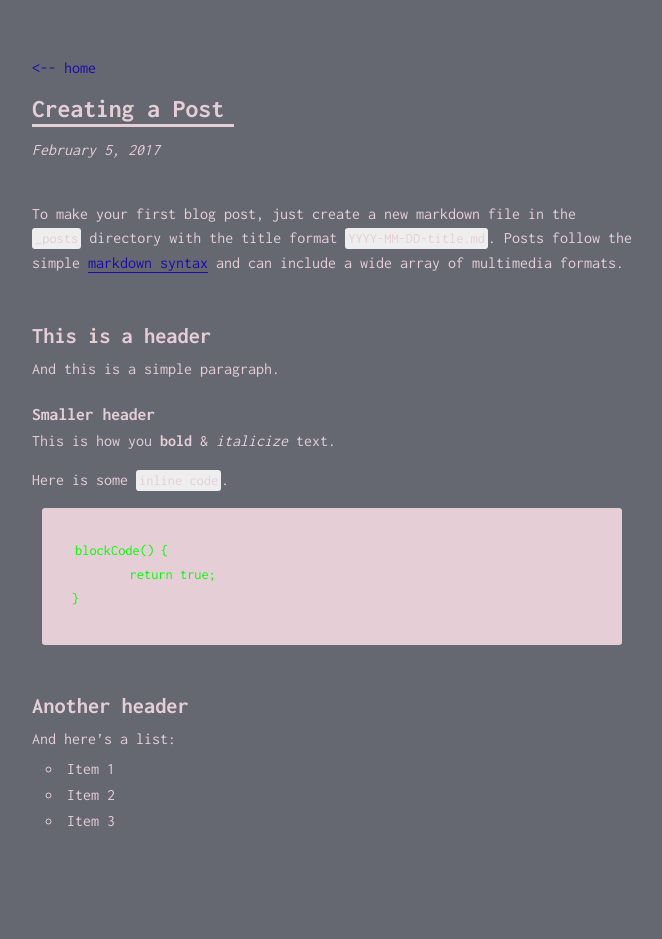
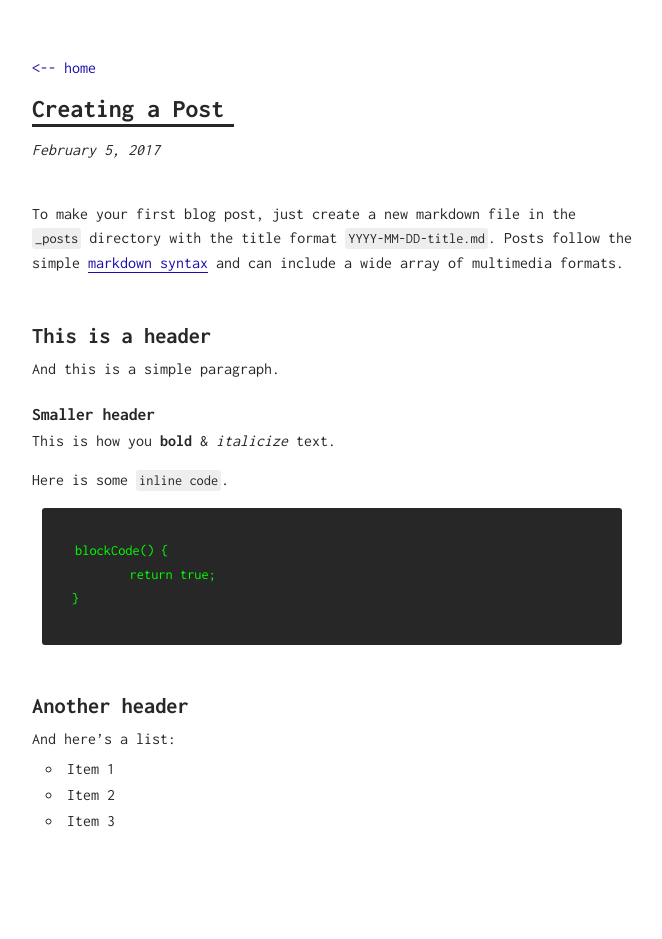
Before and after one commit to shabansalihi/pietz.github.io, a Jekyll site: the page built from _posts/2017-02-05-creating-a-post.md, in a window 1280 px wide. Shown: the whole page, without its empty margins (308-970 px from the left). Built offline with Jekyll 4.4.1, drawn with Linux system fonts in a browser that asks for light colours.

Commit message:
Color change

```diff
--- a/_sass/_config.scss
+++ b/_sass/_config.scss
@@ -1,6 +1,6 @@
 // COLORS
-$color-font: #E6CED7;
-$color-bg: #656871;
+$color-font: #272727;
+$color-bg: #FFFFFF;
 $color-grey: #EEEEEE;
 $color-link: #1A0DAB;
 $color-code: #00FF00;
```
